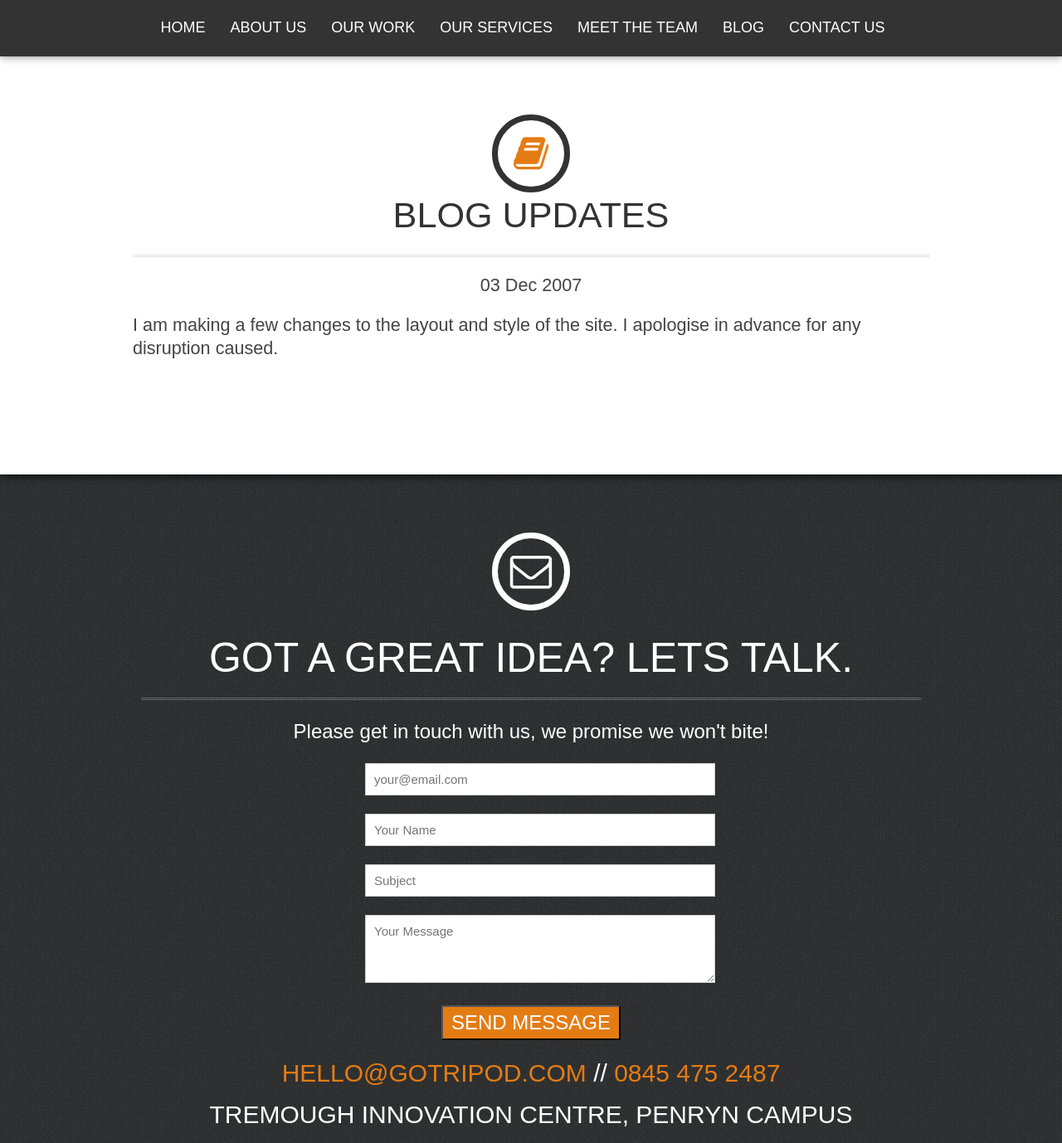
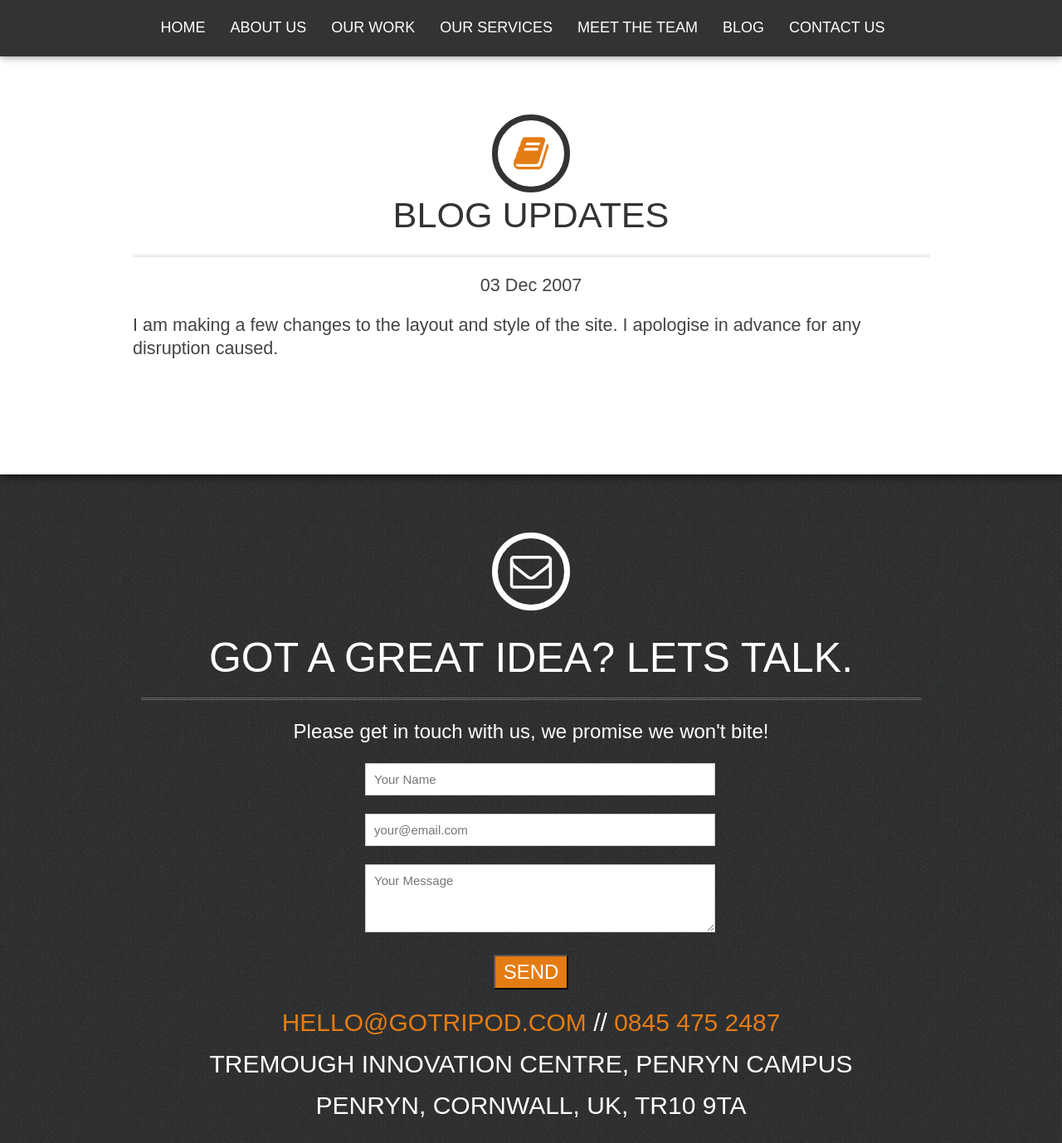
Before and after one commit to gotripod/gotripod.github.io, a Jekyll site: the page built from _posts/2007-12-03-blog-updates.markdown, in a window 1280 px wide. Shown: the top 1378 px of the page at 83% size. Built offline with Jekyll 4.4.1, drawn with Linux system fonts in a browser that asks for light colours; some web fonts are replaced; Markdown is read by kramdown in place of the engine named in the settings; grey boxes are pictures that could not be loaded.

Commit message:
Update footer.html

```diff
--- a/_includes/footer.html
+++ b/_includes/footer.html
@@ -14,17 +14,13 @@
 					<h1>Got a great idea? Lets talk.</h1>
 
 					<p>Please get in touch with us, we promise we won't bite!</p>
-					<form id="contact-form" action="https://getsimpleform.com/messages?form_api_token=bae156548cf88a39700126895d8e8f49" method="post">
-  						<input type="hidden" name="utf8" value="✓">
-						<input type="hidden" name='redirect_to' value='http://www.gotripod.com/thanks.html' />
-						<input type="email" name="email" placeholder="your@email.com" />
-						<input type="text" name="name" placeholder="Your Name" />
-						<input type="text" name="title" placeholder="Subject" />
-						<textarea name="message" placeholder="Your Message"></textarea>
-						<input type="submit" value="Send Message" />
+					<form id="contact-form" action="//formspree.io/hello@gotripod.com" method="POST">
+					    <input type="text" name="name" placeholder="Your Name">
+					    <input type="email" name="_replyto" placeholder="your@email.com">
+					    <input type="hidden" name="_subject" value="[GT] New Website Enquiry!" />
+					    <textarea name="message" placeholder="Your Message"></textarea>
+					    <input type="submit" value="Send">
 					</form>
-
-
 					<address id="contact-details">
 						<p><a href="mailto:hello@gotripod.com?Subject=Ok, don't bite me! But I would like to talk about ...">hello@gotripod.com</a> // <a href="tel:08454752487">0845 475 2487</a><br />
 						Tremough Innovation Centre, Penryn Campus
```
